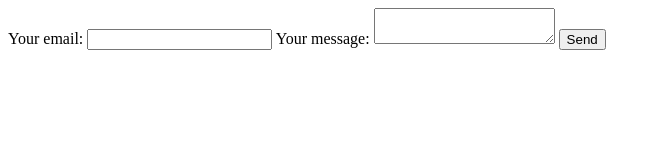
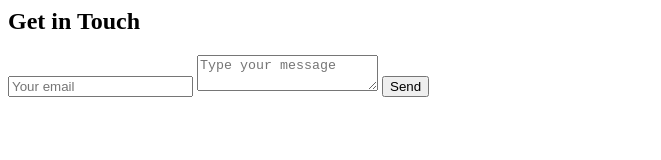
Before and after one commit to EvanMcnulty/EvanMcnulty.github.io, a plain HTML site: page index.html in a window 1280 px wide. Shown: the whole page, without its empty margins (0-661 px from the left). Drawn offline with Linux system fonts and the light colour scheme.

Commit message:
index.html

```diff
--- a/index.html
+++ b/index.html
@@ -1,16 +1,13 @@
-<!-- modify this form HTML and place wherever you want your form -->
-<form
-  action="https://formspree.io/f/mrbeoavd"
-  method="POST"
->
-  <label>
-    Your email:
-    <input type="email" name="email">
-  </label>
-  <label>
-    Your message:
-    <textarea name="message"></textarea>
-  </label>
-  <!-- your other form fields go here -->
-  <button type="submit">Send</button>
-</form>
+
+
+<div id="contact">
+        <h2>Get in Touch</h2>
+        <div id="contact-form">
+                <form action="https://formspree.io/mpzyqdng" method="POST">
+                <input type="hidden" name="_subject" value="Contact request from personal website" />
+                <input type="email" name="_replyto" placeholder="Your email" required>
+                <textarea name="message" placeholder="Type your message" required></textarea>
+                <button type="submit">Send</button>
+            </form>
+        </div>
+    </div>
```
